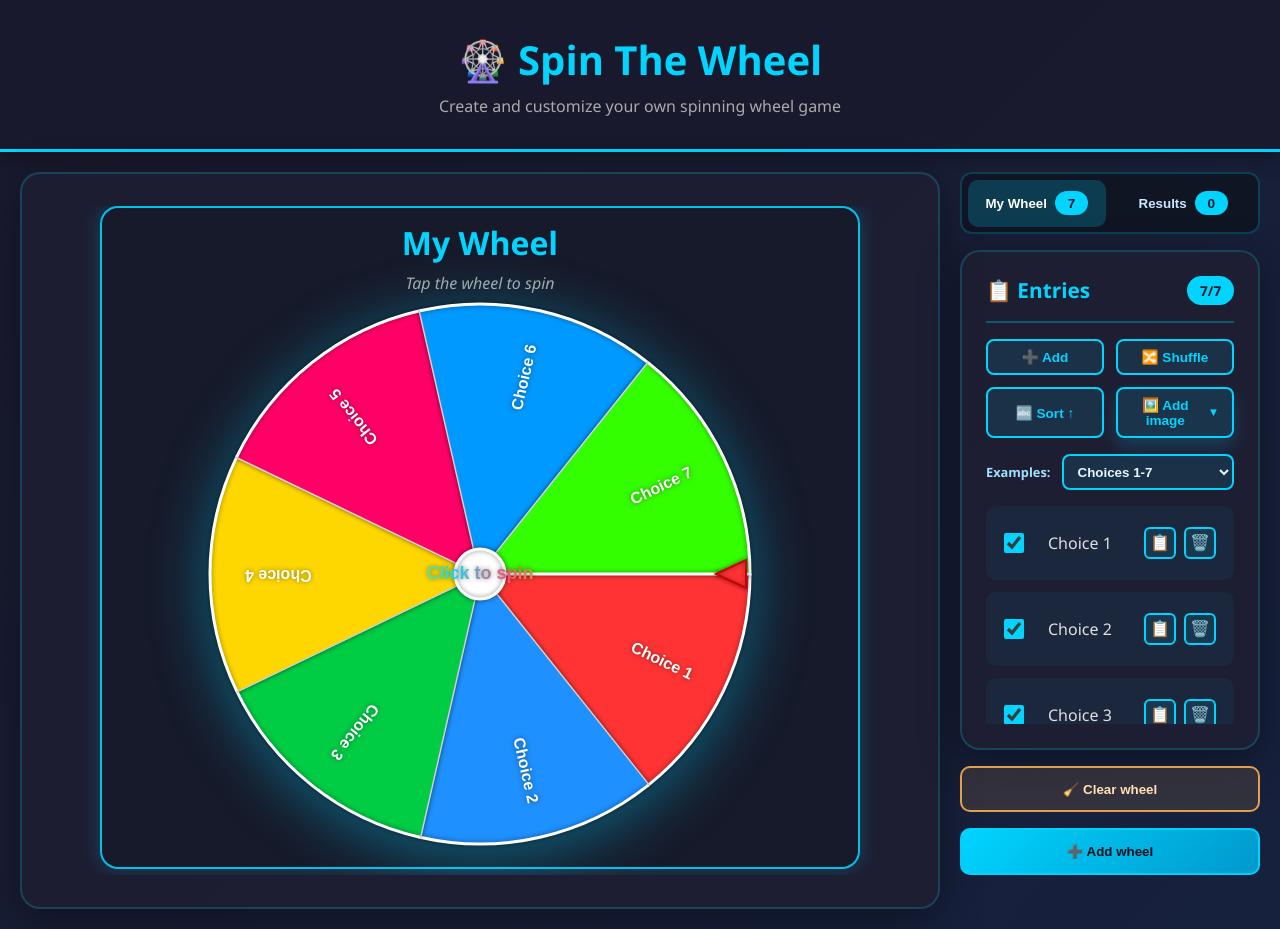
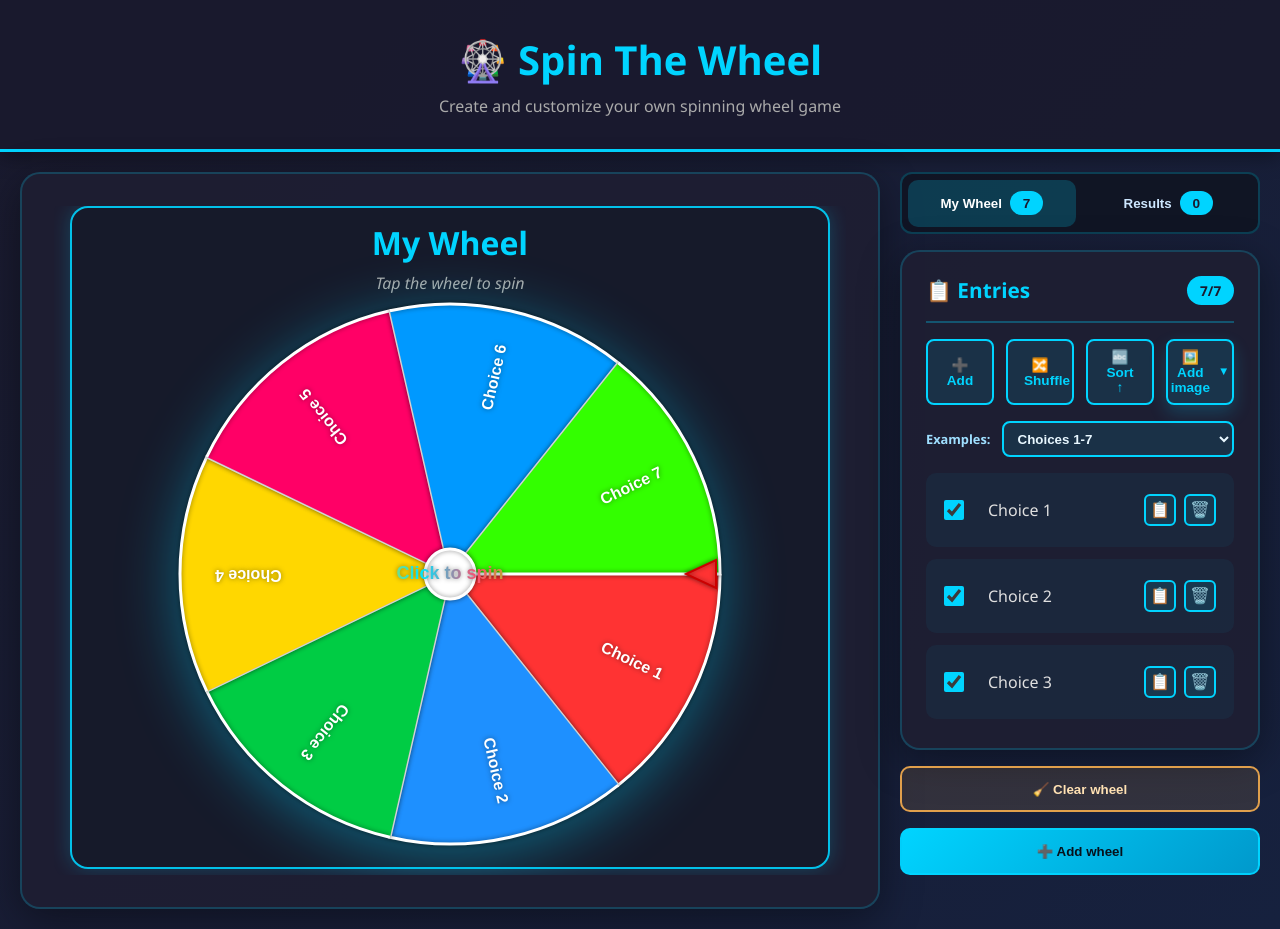
Before and after one commit to bikram73/Spin_The_Wheel_Game, a React (Vite) app: page / in a window 1280 px wide. Built offline with nearby package versions, Linux system fonts and the light colour scheme; the HTML template or start-up script is replaced by a standard one.

Commit message:
first commit

```diff
--- a/src/styles.css
+++ b/src/styles.css
@@ -496,11 +496,11 @@ body,
 
 /* ==================== Side Panels ==================== */
 .side-panels {
-  flex: 0 0 clamp(300px, 22vw, 360px);
+  flex: 0 0 clamp(360px, 28vw, 460px);
   display: flex;
   flex-direction: column;
   gap: 1rem;
-  min-width: 300px;
+  min-width: 360px;
 }
 
 .panel-tabs {
@@ -770,7 +770,7 @@ body,
 
 .entries-panel .panel-controls {
   display: grid;
-  grid-template-columns: repeat(2, minmax(0, 1fr));
+  grid-template-columns: repeat(4, minmax(0, 1fr));
   gap: 0.75rem;
 }
 
@@ -781,6 +781,7 @@ body,
 }
 
 .entries-panel .image-dropdown {
+  width: 100%;
   min-width: 0;
   flex: initial;
 }
```
